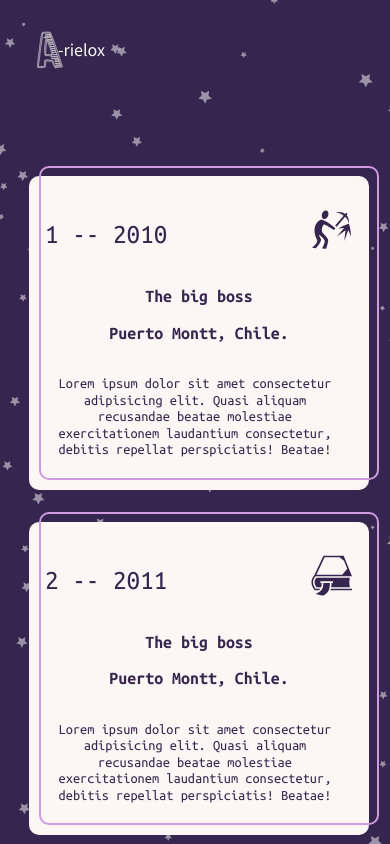
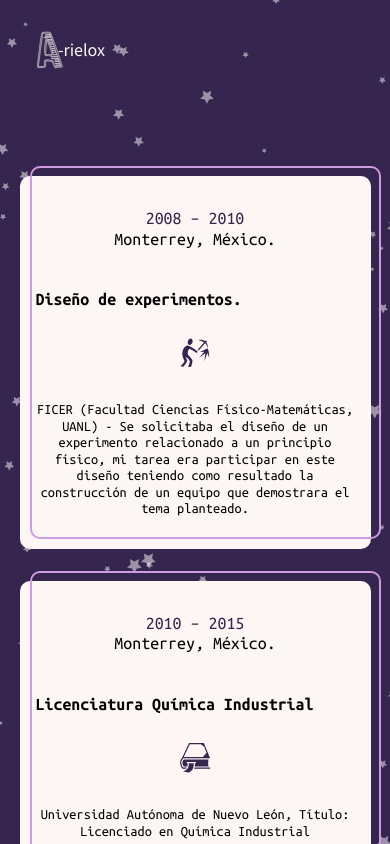
Before and after one commit to A-rielox/R-portfolio--01, a React (Create React App) app: page /about in a window 390 px wide. Shown: the top 844 px of the page. Built offline with nearby package versions, Linux system fonts and the light colour scheme.

Commit message:
about responsive

```diff
--- a/src/components/Loader.js
+++ b/src/components/Loader.js
@@ -72,7 +72,7 @@ const Loader = () => {
             duration: 2,
          }}
       >
-         <Top>
+         <Top className="TOP">
             <MainLogo
                /* width, height y fill en styled.div */
                variants={pathVariants}
@@ -153,12 +153,14 @@ const Top = styled.div`
    display: flex;
    align-items: center;
    justify-content: center;
-   margin-left: 4rem;
+   /* margin-left: 4rem; */
+   margin-left: 5vw;
 `;
 
 const Text = styled(motion.span)`
    color: ${props => props.theme.body};
-   font-size: 5rem;
+   /* font-size: 5rem; */
+   font-size: calc(3em + 1vw);
 `;
 
 const Bottom = styled(motion.div)`
@@ -169,5 +171,6 @@ const Bottom = styled(motion.div)`
 
 const Letter = styled(motion.span)`
    font-family: 'Kaushan Script';
-   font-size: 5rem;
+   /* font-size: 5rem; */
+   font-size: calc(3em + 3vw);
 `;
--- a/src/components/aboutConponents/SingleCard.js
+++ b/src/components/aboutConponents/SingleCard.js
@@ -12,37 +12,33 @@ const SingleCard = ({ id, title, position, desc, icon, place }) => {
    return (
       <Card
          className="caaaaaaaaard"
-         layout
-         transition={{
-            duration: 0.5,
-         }}
          onMouseOver={() => setIsHover(true)}
          onMouseLeave={() => setIsHover(false)}
       >
-         <Left>
-            <Name layout>{title}</Name>
+         <OnView>
+            <Left>
+               <Years>{title}</Years>
 
-            <Icon layout>{icon}</Icon>
-         </Left>
+               <Place>{place}</Place>
+            </Left>
 
-         <Right>
             <Title>{position}</Title>
 
-            <Place>{place}</Place>
+            <Icon>{icon}</Icon>
+         </OnView>
 
+         <Down>
             {/* ANIMADO */}
             <AnimatePresence>
                {isHover && (
                   <EmailWrapper
-                     layout
-                     initial={{ width: 165, height: 0 }}
-                     animate={{ width: 300, height: 'auto' }}
+                     initial={{ height: 0 }}
+                     animate={{ height: 'min-content' }}
                      transition={{ duration: 0.3 }}
-                     exit={{ width: 165, height: 0 }}
+                     exit={{ height: 0 }}
                   >
                      <Email
                         className="Email-animado"
-                        layout
                         initial={{ opacity: 0 }}
                         animate={{
                            opacity: 1,
@@ -58,8 +54,8 @@ const SingleCard = ({ id, title, position, desc, icon, place }) => {
 
             {/* NO ANIMADO */}
             <Email className="Email">{desc}</Email>
-         </Right>
-         <CardFront layout />
+         </Down>
+         <CardFront />
       </Card>
    );
 };
@@ -77,6 +73,7 @@ const Card = styled(motion.div)`
    background-color: ${props => props.theme.text};
 
    display: flex;
+   flex-direction: column;
    font-family: 'Ubuntu Mono', monospace;
 
    &:not(:last-child) {
@@ -93,7 +90,7 @@ const Card = styled(motion.div)`
    @media screen and (max-width: 700px) {
       flex-direction: column;
 
-      margin: 1rem 0.5rem 1rem 0.5rem;
+      margin: 1rem 0.5rem 1rem 0rem;
 
       &:not(:last-child) {
          margin-right: 0;
@@ -112,26 +109,32 @@ const Card = styled(motion.div)`
    }
 `;
 
+const OnView = styled.div`
+   display: flex;
+   flex-direction: column;
+   position: relative;
+
+   @media screen and (max-width: 700px) {
+      /* width: 90%; */
+   }
+`;
+
 const Left = styled.div`
    display: flex;
-   flex-direction: column;
+   /* flex-direction: column; */
    justify-content: flex-start;
    align-items: flex-start;
+   margin-right: 1rem;
 
    @media screen and (max-width: 700px) {
-      flex-direction: row;
-      justify-content: space-between;
+      flex-direction: column;
       align-items: center;
       margin-bottom: 1.5rem;
+      margin-right: 0;
    }
 `;
-const Right = styled(motion.div)`
-   display: flex;
-   flex-direction: column;
-   justify-content: flex-start;
-   align-items: flex-start;
-   color: ${props => props.theme.body};
-`;
+
+const Down = styled.div``;
 
 const CardFront = styled.div`
    position: absolute;
@@ -164,67 +167,69 @@ const CardFront = styled.div`
    }
 `;
 
-const Name = styled(motion.div)`
+const Years = styled(motion.div)`
    /* font-size: 28px; */
-   font-size: calc(1em + 0.7vw);
+   font-size: calc(0.7em + 0.7vw);
    width: 165px;
+   color: ${props => props.theme.body};
+
+   ${Card}:hover & {
+      font-weight: bold;
+   }
+
+   @media screen and (max-width: 700px) {
+      width: min-content;
+      white-space: nowrap;
+      font-size: calc(1em + 0.5vw);
+   }
+`;
+const Place = styled(motion.div)`
+   /* font-size: 20px; */
+   font-size: calc(0.7em + 0.5vw);
+   width: min-content;
+   white-space: nowrap;
+
+   transition: all 0.3s linear;
+   ${Card}:hover & {
+      font-weight: bold;
+   }
+
+   @media screen and (max-width: 700px) {
+      font-size: calc(1em + 0.5vw);
+   }
+`;
+const Icon = styled.div`
+   position: absolute;
+   bottom: 0;
+   left: 50%;
+   transform: translate(-50%, 120%);
+   font-size: 28px;
    color: ${props => props.theme.body};
 
    @media screen and (max-width: 700px) {
       width: min-content;
-      white-space: nowrap;
-      font-size: 1.7rem;
-   }
-`;
-const Icon = styled.div`
-   font-size: 28px;
-   width: 165px;
-   height: 100%;
-   color: ${props => props.theme.body};
-
-   @media screen and (max-width: 700px) {
-      width: min-content;
-      font-size: 2.7rem;
+      font-size: 2rem;
+      transform: translate(-50%, 100%);
+      /* display: none; */
    }
 `;
 
 const Title = styled(motion.div)`
    /* font-size: 20px; */
-   font-size: calc(1em + 0.5vw);
-   width: min-content;
-   white-space: nowrap;
-   align-self: flex-start;
-   justify-self: flex-start;
+   font-size: calc(0.7em + 0.5vw);
+   width: 100%;
+   height: 3rem;
+   margin-top: 1rem;
 
    transition: all 0.3s linear;
    ${Card}:hover & {
       font-weight: bold;
-      align-self: center;
+      /* align-self: center; */
    }
 
    @media screen and (max-width: 700px) {
       font-weight: bold;
-      align-self: center;
-   }
-`;
-
-const Place = styled(motion.div)`
-   /* font-size: 20px; */
-   font-size: calc(1em + 0.5vw);
-   width: min-content;
-   margin-top: 1rem;
-   white-space: nowrap;
-   align-self: flex-start;
-   justify-self: flex-start;
-
-   transition: all 0.3s linear;
-   ${Card}:hover & {
-      font-weight: bold;
-      align-self: center;
-   }
-
-   @media screen and (max-width: 700px) {
-      font-weight: bold;
+      font-size: calc(1em + 0.5vw);
       align-self: center;
    }
 `;
@@ -234,8 +239,7 @@ const EmailWrapper = styled(motion.div)``;
 const Email = styled(motion.div)`
    /* font-size: 14px; */
    font-size: calc(0.8em + 0.4vw);
-   width: 300px;
-   padding-top: 2rem;
+   padding-top: 4rem;
 
    @media screen and (max-width: 400px) {
       text-align: center;
--- a/src/components/aboutConponents/textItems.js
+++ b/src/components/aboutConponents/textItems.js
@@ -4,54 +4,60 @@ import { GiBookmark } from 'react-icons/gi';
 const items = [
    {
       id: 1,
-      title: '1 -- 2010',
-      position: 'The big boss',
-      place: 'Puerto Montt, Chile.',
+      title: '2008 – 2010',
+      position: 'Diseño de experimentos.',
+      place: 'Monterrey, México.',
       icon: <GiMiner />,
-      desc: 'Lorem ipsum dolor sit amet consectetur adipisicing elit.  Quasi aliquam recusandae beatae molestiae exercitationem  laudantium consectetur, debitis repellat perspiciatis! Beatae!',
+      desc: 'FICER (Facultad Ciencias Físico-Matemáticas, UANL) - Se solicitaba el diseño de un experimento relacionado a un principio físico, mi tarea era participar en este diseño teniendo como resultado la construcción de un equipo que demostrara el tema planteado.',
    },
    {
       id: 2,
-      title: '2 -- 2011',
-      position: 'The big boss',
-      place: 'Puerto Montt, Chile.',
+      title: '2010 – 2015',
+      position: 'Licenciatura Química Industrial',
+      place: 'Monterrey, México.',
       icon: <GiBookmark />,
-      desc: '                     Lorem ipsum dolor sit amet consectetur adipisicing elit.  Quasi aliquam recusandae beatae molestiae exercitationem  laudantium consectetur, debitis repellat perspiciatis! Beatae!',
+      desc: 'Universidad Autónoma de Nuevo León, Título: Licenciado en Química Industrial',
    },
    {
       id: 3,
-      title: '3 -- 2012',
-      position: 'The big boss',
+      title: '2011 – 2015',
+      position: 'Síntesis y caracterización de compuestos',
       place: 'Monterrey, México',
       icon: <GiMiner />,
-      desc: '                     Lorem ipsum dolor sit amet consectetur adipisicing elit.  Quasi aliquam recusandae beatae molestiae exercitationem  laudantium consectetur, debitis repellat perspiciatis! Beatae!',
+      desc: 'Escuela de estudios superiores de posgrado, Laboratorio de Materiales II - Diseño de experimentos, síntesis y caracterización. - Inicialmente realizaba trabajos matemáticos y estadísticos de los proyectos. Posteriormente comencé a realizar el diseño experimental para la síntesis de compuestos orgánicos. Los tres últimos años junto con estas responsabilidades realizaba síntesis y caracterización de varios compuestos organometálicos, además de llevar a cabo mi proyecto de tesis.',
    },
    {
       id: 4,
-      title: '4 -- 2013',
-      position: 'The big boss',
+      title: '2016 – 2017',
+      position: 'Magíster en Ciencias',
       place: 'Monterrey, México',
       icon: <GiBookmark />,
-      desc: '                     Lorem ipsum dolor sit amet consectetur adipisicing elit.  Quasi aliquam recusandae beatae molestiae exercitationem  laudantium consectetur, debitis repellat perspiciatis! Beatae!',
+      desc: 'Universidad Autónoma de Nuevo León - Magíster en Ciencias con Orientación en Química de Materiales, UANL',
    },
    {
       id: 5,
-      title: '5 -- 2014',
-      position: 'The big boss',
+      title: '2016-2017',
+      position: 'Diseño de experimentos, síntesis y caracterización.',
       place: 'Monterrey, México',
-      icon: <GiBookmark />,
-      desc: '                     Lorem ipsum dolor sit amet consectetur adipisicing elit.  Quasi aliquam recusandae beatae molestiae exercitationem  laudantium consectetur, debitis repellat perspiciatis! Beatae!',
+      icon: <GiMiner />,
+      desc: 'Escuela de estudios superiores de posgrado, Laboratorio de Almacenamiento y Conversión de Energía (Facultad Ciencias Químicas, UANL) - Síntesis y caracterización de compuestos inorgánicos, armado y caracterización de baterías recargables.',
    },
-   // {
-   //    id: 6,
-   //    title: '2015',
-   //    desc: '                     Lorem ipsum dolor sit amet consectetur adipisicing elit.  Quasi aliquam recusandae beatae molestiae exercitationem  laudantium consectetur, debitis repellat perspiciatis! Beatae!',
-   // },
-   // {
-   //    id: 7,
-   //    title: '2016',
-   //    desc: '                     Lorem ipsum dolor sit amet consectetur adipisicing elit.  Quasi aliquam recusandae beatae molestiae exercitationem  laudantium consectetur, debitis repellat perspiciatis! Beatae!',
-   // },
+   {
+      id: 6,
+      title: '2018-2019',
+      position: 'Administrador de Planta',
+      place: 'Puerto Montt, Chile',
+      icon: <GiMiner />,
+      desc: 'Sociedad Comercial y de Inversiones Lonquen ( Planta Trapen ) - Administración, coordinación de áreas y supervisión general de la planta.',
+   },
+   {
+      id: 7,
+      title: '2020-2021',
+      position: 'Administrador Sucursal',
+      place: 'Puerto Montt, Chile',
+      icon: <GiMiner />,
+      desc: 'Comercial SOLUEX Spa ( sucursal Puerto Montt ) - Administración, coordinación de áreas y supervisión general de la sucursal.',
+   },
    // {
    //    id: 8,
    //    title: '2017',
--- a/src/components/mainComponents/Presentation.js
+++ b/src/components/mainComponents/Presentation.js
@@ -20,7 +20,7 @@ const Intro = () => {
             >
                <div className="top">
                   <h1>Hi,</h1>
-                  <h3>I'm A-rielox.</h3>
+                  <h3>I'm Ariel Godoy.</h3>
                </div>
 
                <div className="bottom">
--- a/src/components/modalComponents/Content.js
+++ b/src/components/modalComponents/Content.js
@@ -6,20 +6,18 @@ const Content = () => {
       <ContentWrapper className="CONTENT WRAPPER">
          <Title>Ariel Godoy</Title>
 
-         <Description>
-            Me puedes contactar en cualquier momento a través de:
-         </Description>
+         <Description>You can contact me at any time through:</Description>
 
          <Datos>
             <Description>
-               el correo
+               the mail:
                <p>
                   <strong>arielox.ag@gmail.com</strong>
                </p>
             </Description>
 
             <Description>
-               o al teléfono/WhatsApp
+               or through the phone/WhatsApp:
                <p>
                   <strong>+56 9 xxxxxxxxx</strong>
                </p>
--- a/src/components/mySkillsComponents/LeftContent.js
+++ b/src/components/mySkillsComponents/LeftContent.js
@@ -8,40 +8,37 @@ const LeftContent = () => {
             <Title>Full Stack Developer</Title>
 
             <Description>
-               Me gusta desarrollar aplicaciones "FullStack", en los distintos
-               sabores de Javascript, ocupo normalmente en:
+               I like to develop "FullStack" web applications, in the different
+               flavors of Javascript, I usually deal with:
             </Description>
 
             <Description>
                <strong>Frontend</strong>
                <p>
-                  Html, Css, Js y React, dando los estilos con
+                  Html, Css, Js and React, giving the styles with
                   Styled-conponents.
                </p>
             </Description>
             <Description>
                <p>
-                  Me gusta utilizar el Framework MUI (V5) y las animaciones
-                  hacerlas tanto con los Keyframes de styled-components o Motion
-                  ( de Framer )
+                  I like to use the MUI Framework (V5) and make the animations
+                  both with the Keyframes of styled-components or Motion ( by
+                  Framer )
                </p>
             </Description>
 
             <Description>
                <strong>Backend</strong>
-               <p>
-                  Trabajo con Node y Express, ocupando mongoDB como base de
-                  datos
-               </p>
+               <p>I work with Node and Express, using mongoDB as database</p>
             </Description>
 
             <Divider />
 
             <Description>
-               <strong>También ocupo frecuentemente</strong>
+               <strong>I also frequently use</strong>
                <p>
-                  Axios, Sass, Redux, Auth0, Jwt, Postman, Github, npm y desde
-                  hace un par de años Linux
+                  Axios, Sass, Redux, Auth0, Jwt, Postman, Github, npm and for a
+                  couple of years Linux.
                </p>
             </Description>
          </Content>
```
